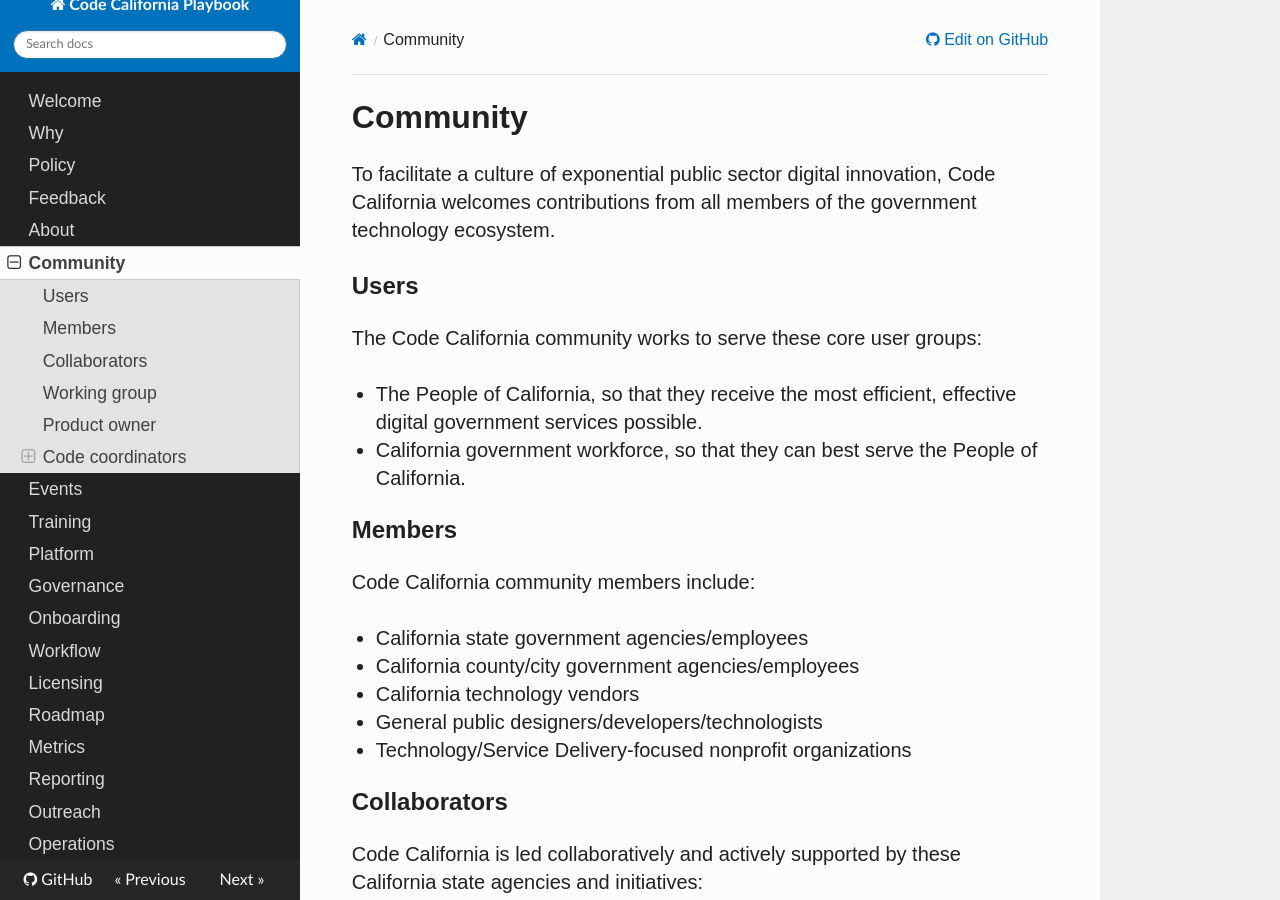
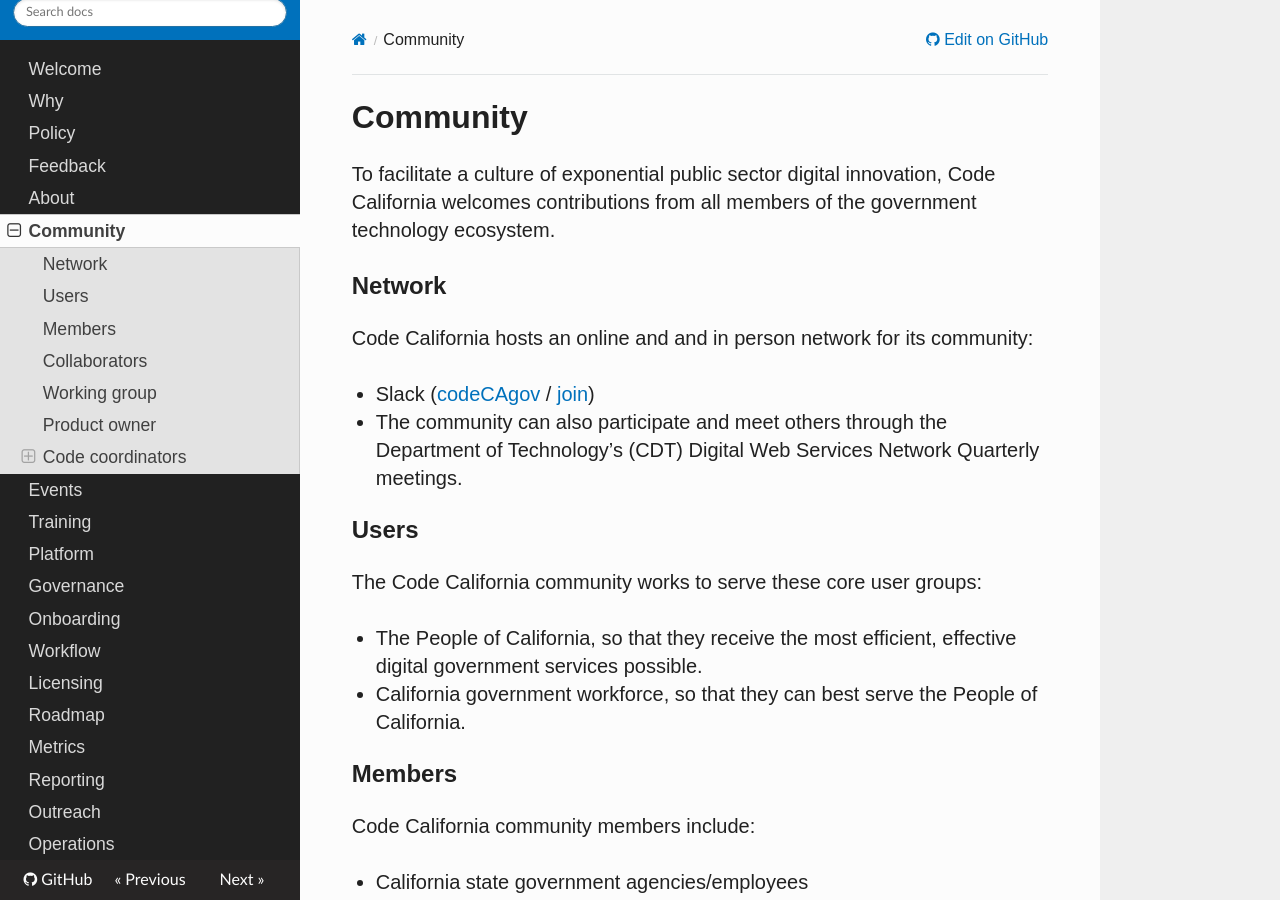
Before and after one commit to CA-CODE-Works/playbook, an MkDocs documentation site: the page built from docs/community.md, in a window 1280 px wide and 900 px high. Built offline with MkDocs 1.6.1, drawn with Linux system fonts in a browser that asks for light colours; nearby versions of some CDN libraries; old or Windows-style settings are respelled for this version of MkDocs.

Commit message:
Update community.md

```diff
--- a/docs/community.md
+++ b/docs/community.md
@@ -1,6 +1,13 @@
 # Community
 
 To facilitate a culture of exponential public sector digital innovation, Code California welcomes contributions from all members of the government technology ecosystem.
+
+## Network
+
+Code California hosts an online and and in person network for its community:
+
+* Slack ([codeCAgov](https://codecagov.slack.com/) / [join](https://join.slack.com/t/codecagov/shared_invite/enQtNDU3MDY2NDUyMTk3LTkxMzEwYzU3MzdkNTE3ZGE0OGY4MjU5YzUzMTE5ODgwZjc3ZDE3MjlhMjQ3NTJkN2Y2NzFmZDk0NzZmNzgwYmU))
+* The community can also participate and meet others through the Department of Technology’s (CDT) Digital Web Services Network Quarterly meetings.
 
 ## Users
 
```
